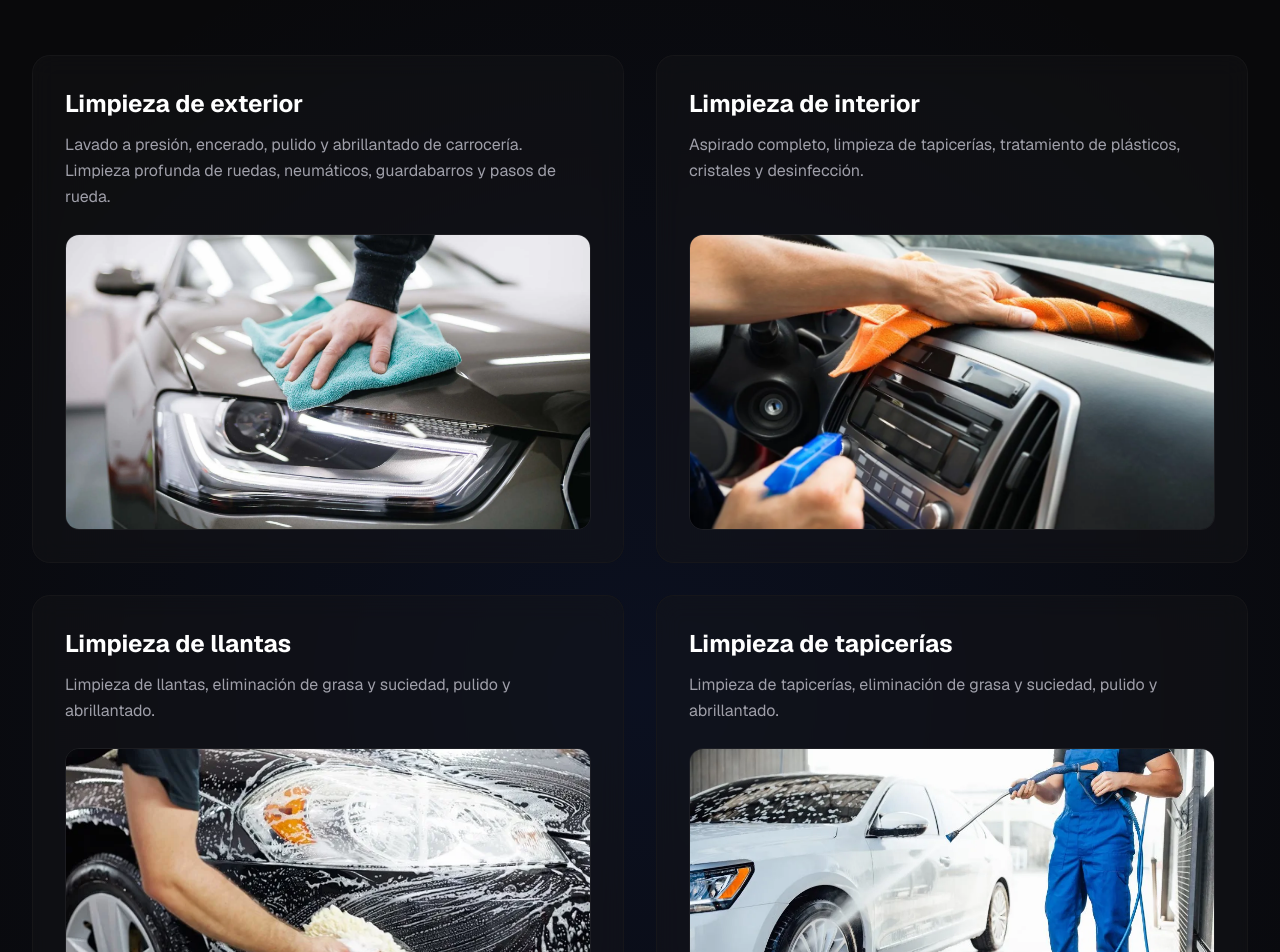
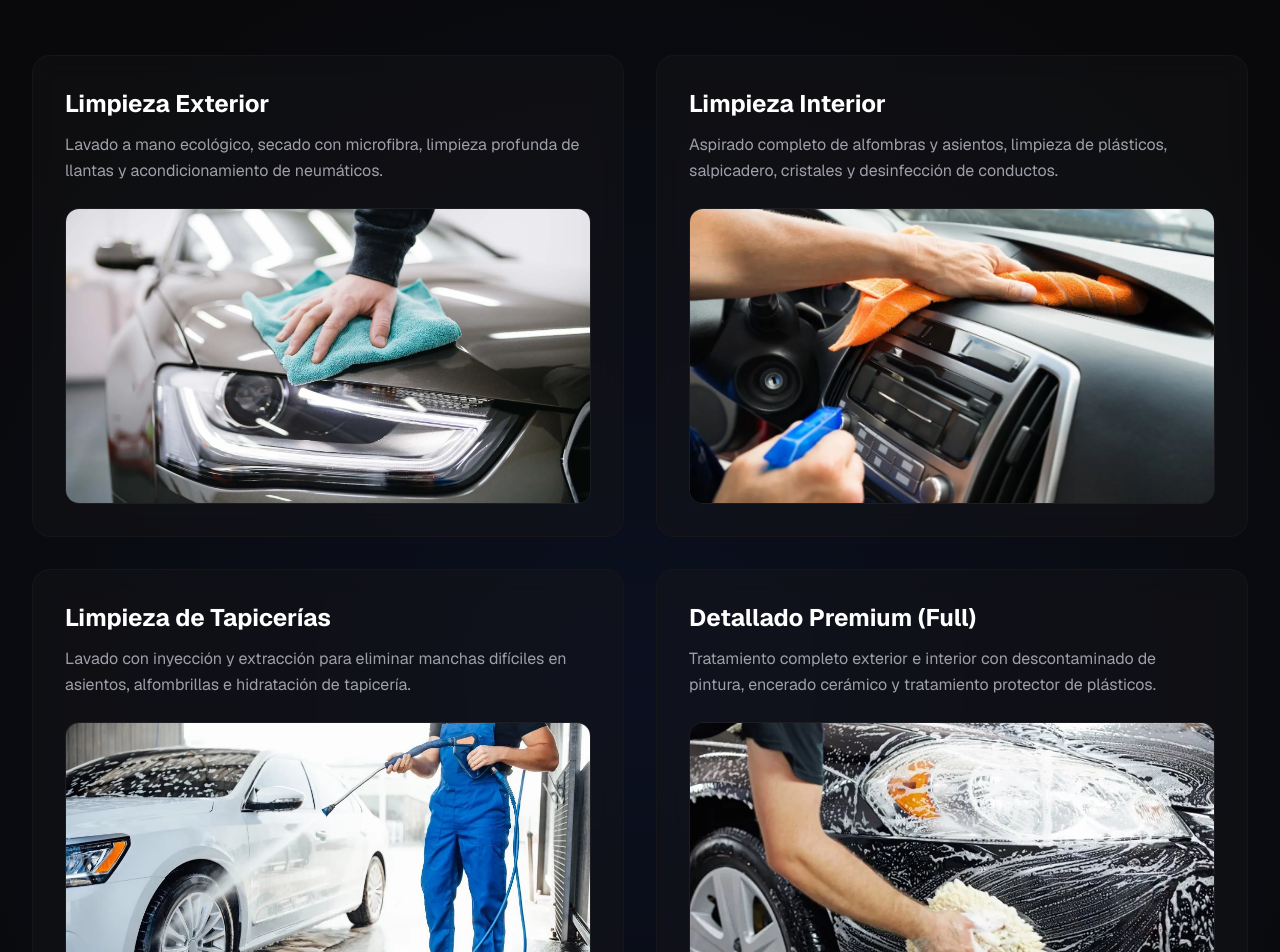
Before and after one commit to svanrell/autonet, a Next.js app: page /servicios in a window 1280 px wide. Shown: the part 360-1312 px from the top of the page. Built offline with nearby package versions, Linux system fonts and the light colour scheme.

Commit message:
feat: implement multi-step reservation booking system with service selection and date scheduling

```diff
--- a/src/app/reservas/ReservasClient.tsx
+++ b/src/app/reservas/ReservasClient.tsx
@@ -4,9 +4,6 @@ import React, { useState, useEffect } from "react";
 import NavBar from "@/components/layout/navbar";
 import Footer from "@/components/layout/footer";
 import {
-  Car,
-  Sparkles,
-  Clock,
   User,
   Phone,
   Mail,
@@ -19,50 +16,7 @@ import {
 } from "lucide-react";
 import { motion, AnimatePresence } from "framer-motion";
 import Link from "next/link";
-
-interface Service {
-  id: string;
-  name: string;
-  description: string;
-  price: number;
-  duration: string;
-  icon: React.ComponentType<any>;
-}
-
-const services: Service[] = [
-  {
-    id: "exterior",
-    name: "Limpieza Exterior",
-    description: "Lavado a mano ecológico, secado con microfibra, limpieza profunda de llantas y acondicionamiento de neumáticos.",
-    price: 25,
-    duration: "45 min",
-    icon: Car
-  },
-  {
-    id: "interior",
-    name: "Limpieza Interior",
-    description: "Aspirado completo de alfombras y asientos, limpieza de plásticos, salpicadero, cristales y desinfección de conductos.",
-    price: 35,
-    duration: "60 min",
-    icon: Sparkles
-  },
-  {
-    id: "tapiceria",
-    name: "Limpieza de Tapicerías",
-    description: "Lavado con inyección y extracción para eliminar manchas difíciles en asientos, alfombrillas e hidratación de tapicería.",
-    price: 60,
-    duration: "90 min",
-    icon: Clock
-  },
-  {
-    id: "premium",
-    name: "Detallado Premium (Full)",
-    description: "Tratamiento completo exterior e interior con descontaminado de pintura, encerado cerámico y tratamiento protector de plásticos.",
-    price: 120,
-    duration: "180 min",
-    icon: Sparkles
-  }
-];
+import { services, type Service } from "@/data/services";
 
 const timeSlots = {
   morning: ["09:00", "10:30", "12:00"],
--- a/src/app/servicios/ServicioClient.tsx
+++ b/src/app/servicios/ServicioClient.tsx
@@ -1,39 +1,10 @@
 "use client";
 
-import { useState } from "react";
 import Navbar from "@/components/layout/navbar";
 import Footer from "@/components/layout/footer";
 import Image from "next/image";
 import Link from "next/link";
-
-interface Servicios {
-    titulo: string;
-    descripcion: string;
-    imagen: string;
-}
-
-const servicios: Servicios[] = [
-    {
-        titulo: "Limpieza de exterior",
-        descripcion: "Lavado a presión, encerado, pulido y abrillantado de carrocería. Limpieza profunda de ruedas, neumáticos, guardabarros y pasos de rueda.",
-        imagen: "/images/coche1.webp"
-    },
-    {
-        titulo: "Limpieza de interior",
-        descripcion: "Aspirado completo, limpieza de tapicerías, tratamiento de plásticos, cristales y desinfección.",
-        imagen: "/images/coche2.webp"
-    },
-    {
-        titulo: "Limpieza de llantas",
-        descripcion: "Limpieza de llantas, eliminación de grasa y suciedad, pulido y abrillantado.",
-        imagen: "/images/coche3.webp"
-    },
-    {
-        titulo: "Limpieza de tapicerías",
-        descripcion: "Limpieza de tapicerías, eliminación de grasa y suciedad, pulido y abrillantado.",
-        imagen: "/images/coche4.webp"
-    }
-]
+import { services } from "@/data/services";
 
 export default function ServiciosClient() {
     return (
@@ -46,15 +17,15 @@ export default function ServiciosClient() {
                         <p>En Autonet, nos esforzamos por ofrecer servicios de la más alta calidad para satisfacer todas las necesidades de nuestros clientes. A continuación, te presentamos nuestros servicios:</p>
                     </div>
                     <div className="contenedor-servicios-tipos">
-                        {servicios.map((servicio, index) => {
+                        {services.map((servicio, index) => {
                             return (
                                 <div key={index} className="contenedor-servicio">
                                     <div className="contenedor-servicio-texto">
-                                        <h2>{servicio.titulo}</h2>
-                                        <p>{servicio.descripcion}</p>
+                                        <h2>{servicio.name}</h2>
+                                        <p>{servicio.description}</p>
                                     </div>
                                     <div className="contenedor-servicio-imagen-wrapper">
-                                        <Image src={servicio.imagen} alt={servicio.titulo} width={500} height={500} />
+                                        <Image src={servicio.imagen} alt={servicio.name} width={500} height={500} />
                                     </div>
                                 </div>
                             )
--- /dev/null
+++ b/src/data/services.ts
@@ -0,0 +1,51 @@
+import { Car, Sparkles, Clock } from "lucide-react";
+import React from "react";
+
+export interface Service {
+  id: string;
+  name: string;
+  description: string;
+  price: number;
+  duration: string;
+  icon: React.ComponentType<any>;
+  imagen: string;
+}
+
+export const services: Service[] = [
+  {
+    id: "exterior",
+    name: "Limpieza Exterior",
+    description: "Lavado a mano ecológico, secado con microfibra, limpieza profunda de llantas y acondicionamiento de neumáticos.",
+    price: 25,
+    duration: "45 min",
+    icon: Car,
+    imagen: "/images/coche1.webp"
+  },
+  {
+    id: "interior",
+    name: "Limpieza Interior",
+    description: "Aspirado completo de alfombras y asientos, limpieza de plásticos, salpicadero, cristales y desinfección de conductos.",
+    price: 35,
+    duration: "60 min",
+    icon: Sparkles,
+    imagen: "/images/coche2.webp"
+  },
+  {
+    id: "tapiceria",
+    name: "Limpieza de Tapicerías",
+    description: "Lavado con inyección y extracción para eliminar manchas difíciles en asientos, alfombrillas e hidratación de tapicería.",
+    price: 60,
+    duration: "90 min",
+    icon: Clock,
+    imagen: "/images/coche4.webp"
+  },
+  {
+    id: "premium",
+    name: "Detallado Premium (Full)",
+    description: "Tratamiento completo exterior e interior con descontaminado de pintura, encerado cerámico y tratamiento protector de plásticos.",
+    price: 120,
+    duration: "180 min",
+    icon: Sparkles,
+    imagen: "/images/coche3.webp"
+  }
+];
```
